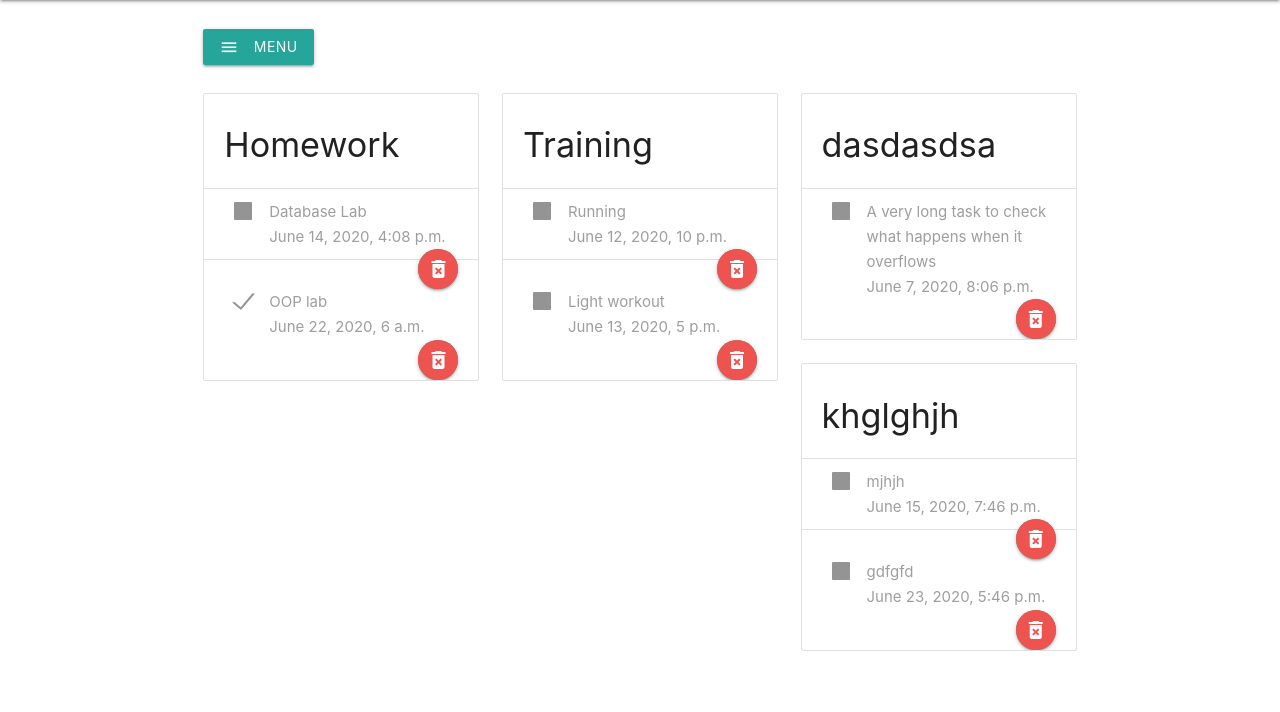
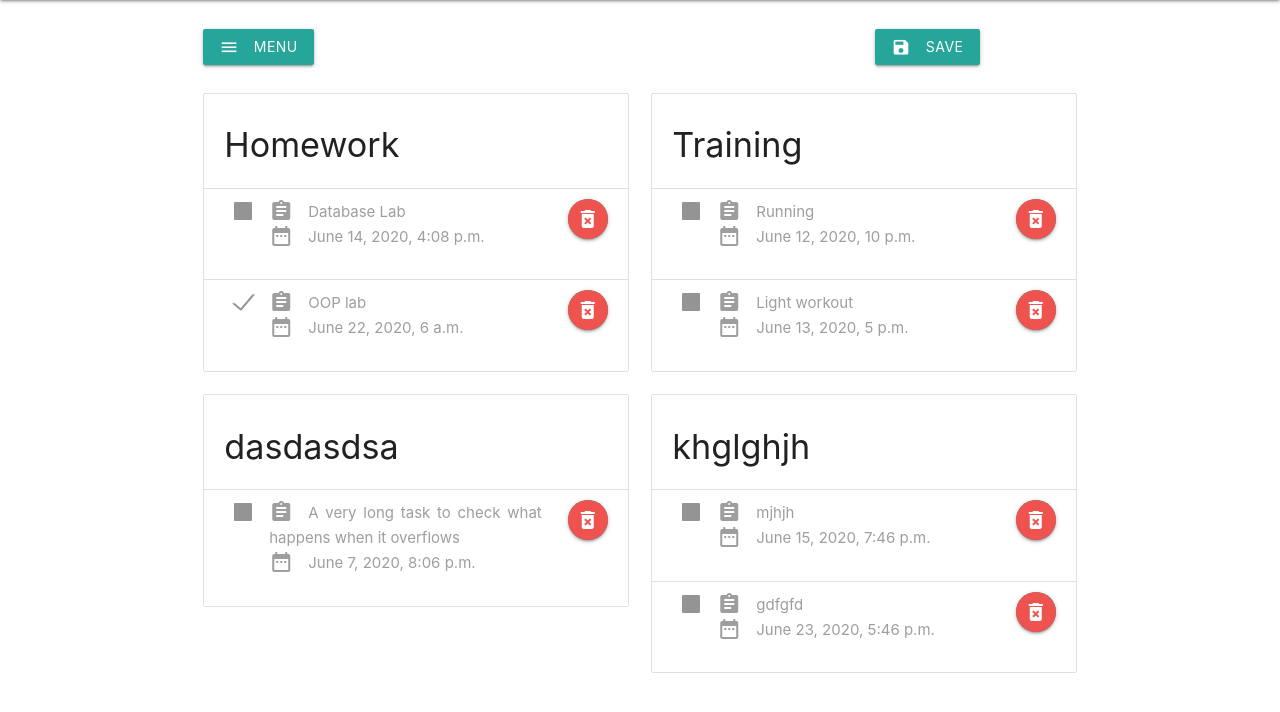
Before and after one commit to ro-SH/ToDoApp, a Django app: page / in a window 1280 px wide. Shown: the part 64-776 px from the top of the page. Run offline with Django 3.2, Linux system fonts and the light colour scheme; data comes from the database, SQL or seed files in the repository; both versions use the stored data as it was after the commit.

Commit message:
Minor design changes

```diff
--- a/my_app/urls.py
+++ b/my_app/urls.py
@@ -10,4 +10,5 @@ urlpatterns = [
     path('delete_todo/<int:task_id>/', views.delete_todo, name='delete_todo'),
     path('new_search', views.new_search, name='new_search'),
     path('day', views.day, name='day'),
+    path('save_changes/', views.save_changes, name='save_changes'),
 ]
--- a/my_app/views.py
+++ b/my_app/views.py
@@ -36,6 +36,10 @@ def add_todo(request):
 
     Tasks.objects.create(title=to_do, deadline=formatted_date, category=category, is_done=False)
     return HttpResponseRedirect('/')
+    #context['category_scroll_to'] = category
+    #HttpResponseRedirect('/')
+    #return render(request, 'my_app/index.html', context)
+
 
 def delete_category(request):
     category = request.POST.get('delete_category_list')
@@ -93,3 +97,8 @@ def day(request):
         'tasks_list': tasks_list,
     }
     return render(request, 'my_app/day.html', context)
+
+def save_changes(request):
+    for task in Tasks.objects.all():
+        print(request.POST.get())
+    return HttpResponseRedirect('/')
--- a/templates/my_app/index.html
+++ b/templates/my_app/index.html
@@ -18,7 +18,7 @@
 
 <body>
     <nav>
-        <div class="container nav-wrapper">
+        <div class="container nav-wrapper sticky-nav">
             <a href="/" class="brand-logo">ToDoApp</a>
             <a href="#" data-target="slide-out" class="sidenav-trigger"><i class="material-icons">menu</i></a>
             <ul id="nav-mobile" class="right">
@@ -185,6 +185,14 @@
             <div class="col l3">
                 <a class="sidenav-trigger waves-effect waves-light btn" data-target="slide-out"><i class="material-icons left">menu</i>Menu</a>
             </div>
+            <div class="col l3 offset-l6">
+                <form action="save_changes/" method="POST">
+                    {% csrf_token %}
+                    <button class="btn waves-effect waves-light" type="submit" name="action">Save
+                        <i class="material-icons left">save</i>
+                    </button>
+                </form>
+            </div>
         </div>
 
         {% if error_message %}<p><strong>{{ error_message }}</strong></p>{% endif %}
@@ -193,26 +201,30 @@
 
         <div class="row">
             {% for category in category_list %}
-                <div class="col s12 m6 l4">
-                    <ul class="collection with-header">
+                <div class="col s12 m6 l6">
+                    <ul class="collection with-header" id="{{ category }}">
                         <li class="collection-header"><h4>{{ category }}</h4></li>
                         {% if category.tasks_set.all %}
                             {% for task in category.tasks_set.all %}
-                                <li class="collection-item">
+                                <li class="collection-item" id="{{ task }}">
                                     <form action="delete_todo/{{task.id}}/" method="POST">
                                         {% csrf_token %}
-                                        <label>
-                                            {% if task.is_done %}
-                                                <input type="checkbox" checked="checked" disabled="disabled">
-                                            {% else %}
-                                                <input type="checkbox" disabled="disabled">
-                                            {% endif %}
-                                            <span>{{ task }}<br>{{ task.deadline }}</span>
-                                        </label>
-
-                                        <button class="waves-effect waves-light btn-floating right" type="submit" name="delete">
-                                            <i class="material-icons red lighten-1">delete_forever</i>
-                                        </button>
+                                        <div class="row">
+                                            <div class="col l10 m9 s9">
+                                                <label>
+                                                    <input type="checkbox" {% if task.is_done %}checked="checked"{% endif %} disabled="disabled" name="{{ task }}_is_done">
+                                                    <span style="text-align: justify;">
+                                                        <i class="material-icons left">assignment</i>{{ task }}<br>
+                                                        <i class="material-icons left">date_range</i>{{ task.deadline }}
+                                                    </span>
+                                                </label>
+                                            </div>
+                                            <div class="col l2 m3 s3">
+                                                <button class="waves-effect waves-light btn-floating right" type="submit" name="delete">
+                                                    <i class="material-icons red lighten-1">delete_forever</i>
+                                                </button>
+                                            </div>
+                                        </div>
                                     </form>
                                 </li>
                             {% endfor %}
@@ -231,6 +243,16 @@
     <script src="https://code.jquery.com/jquery-3.5.1.min.js"></script>
     <!-- Compiled and minified JavaScript -->
     <script src="https://cdnjs.cloudflare.com/ajax/libs/materialize/1.0.0/js/materialize.min.js"></script>
+    <!-- {% if category_scroll_to %}
+        <script>
+            window.onload = function(){ // Проверяем загрузку
+                $('html, body').animate({
+                        scrollTop: $('#{{ category_scroll_to }}').offset().top // прокручиваем страницу к требуемому элементу
+                    }, 500 // скорость прокрутки
+                );
+            }
+        </script>
+    {% endif %} -->
     <script>
         $(document).ready(function(){
             $('.sidenav').sidenav();
```
Also changed, not shown: db.sqlite3.
